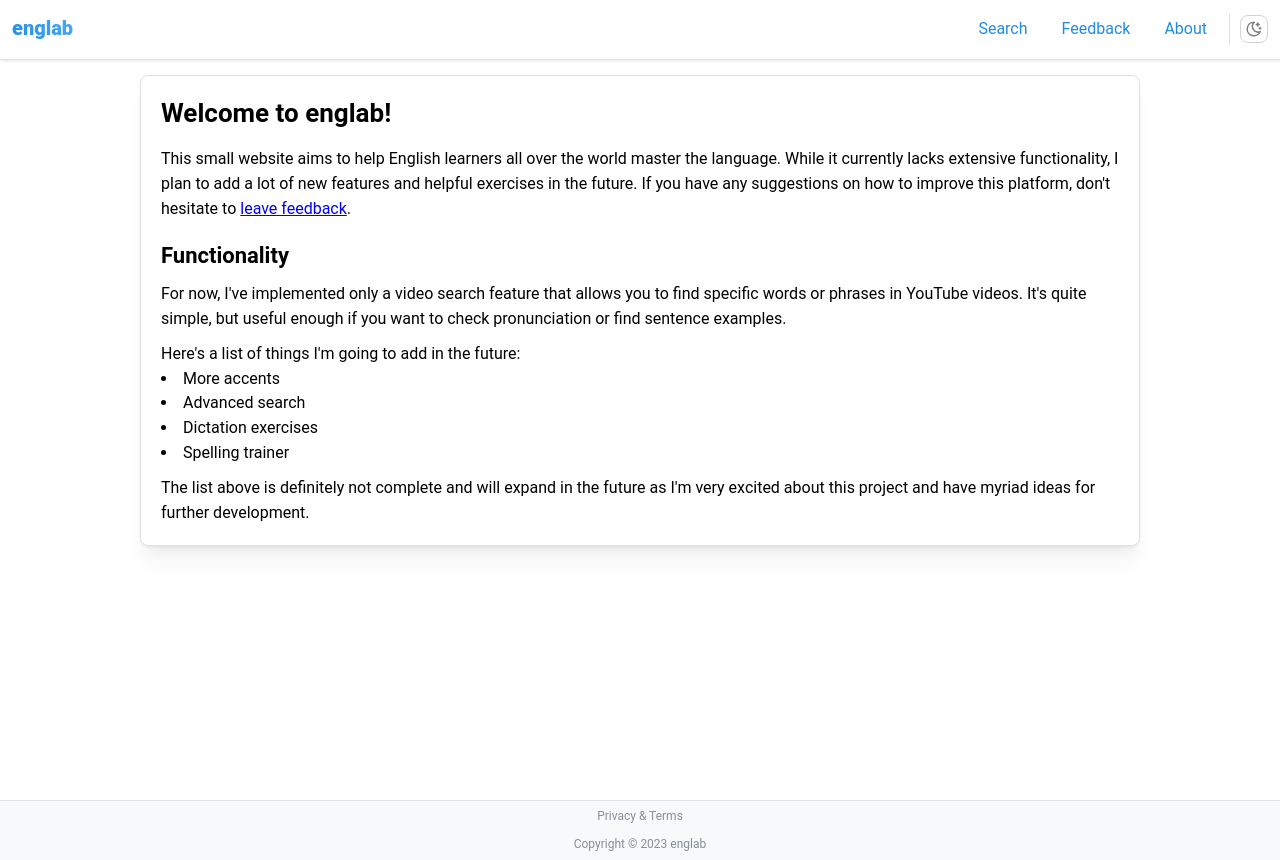
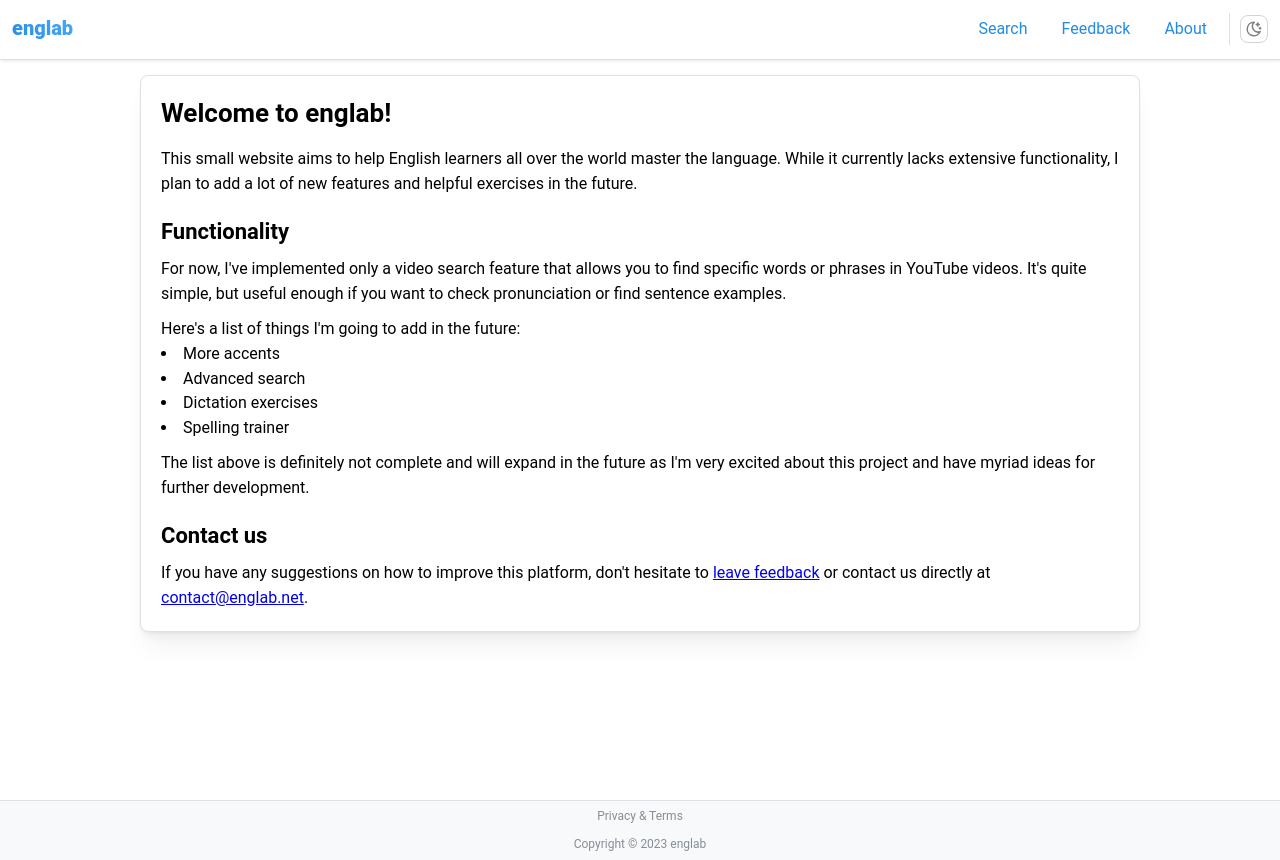
Before and after one commit to englabnet/website, a React (Vite) app: page /about in a window 1280 px wide. Built offline with nearby package versions, Linux system fonts and the light colour scheme; a web font is replaced by a local one; what react-google-recaptcha-v3 would draw is missing.

Commit message:
updated about

```diff
--- a/src/pages/AboutPage.jsx
+++ b/src/pages/AboutPage.jsx
@@ -11,7 +11,6 @@ function AboutPage() {
       <Text size='md'>
         This small website aims to help English learners all over the world master the language.
         While it currently lacks extensive functionality, I plan to add a lot of new features and helpful exercises in the future.
-        If you have any suggestions on how to improve this platform, don&apos;t hesitate to <Link to="/feedback">leave feedback</Link>.
       </Text>
       <Space h="lg" />
       <Title order={3}>Functionality</Title>
@@ -35,6 +34,13 @@ function AboutPage() {
         The list above is definitely not complete and will expand in the future
         as I&apos;m very excited about this project and have myriad ideas for further development.
       </Text>
+      <Space h="lg" />
+      <Title order={3}>Contact us</Title>
+      <Space h="xs" />
+      <Text>
+        If you have any suggestions on how to improve this platform, don&apos;t hesitate
+        to <Link to="/feedback">leave feedback</Link> or contact us directly at <Link to="mailto: contact@englab.net">contact@englab.net</Link>.
+      </Text>
     </ResponsivePaper>
   );
 }
--- a/src/pages/TermPage.jsx
+++ b/src/pages/TermPage.jsx
@@ -235,7 +235,7 @@ function TermPage() {
       <Title order={3}>Contact Us</Title>
       <Space h="xs" />
       <Text>
-        If you have any questions, please contact us directly at: <Link to="mailto: contact@englab.net">contact@englab.net</Link>
+        If you have any questions, please contact us directly at <Link to="mailto: contact@englab.net">contact@englab.net</Link>
       </Text>
     </ResponsivePaper>
   );
```
